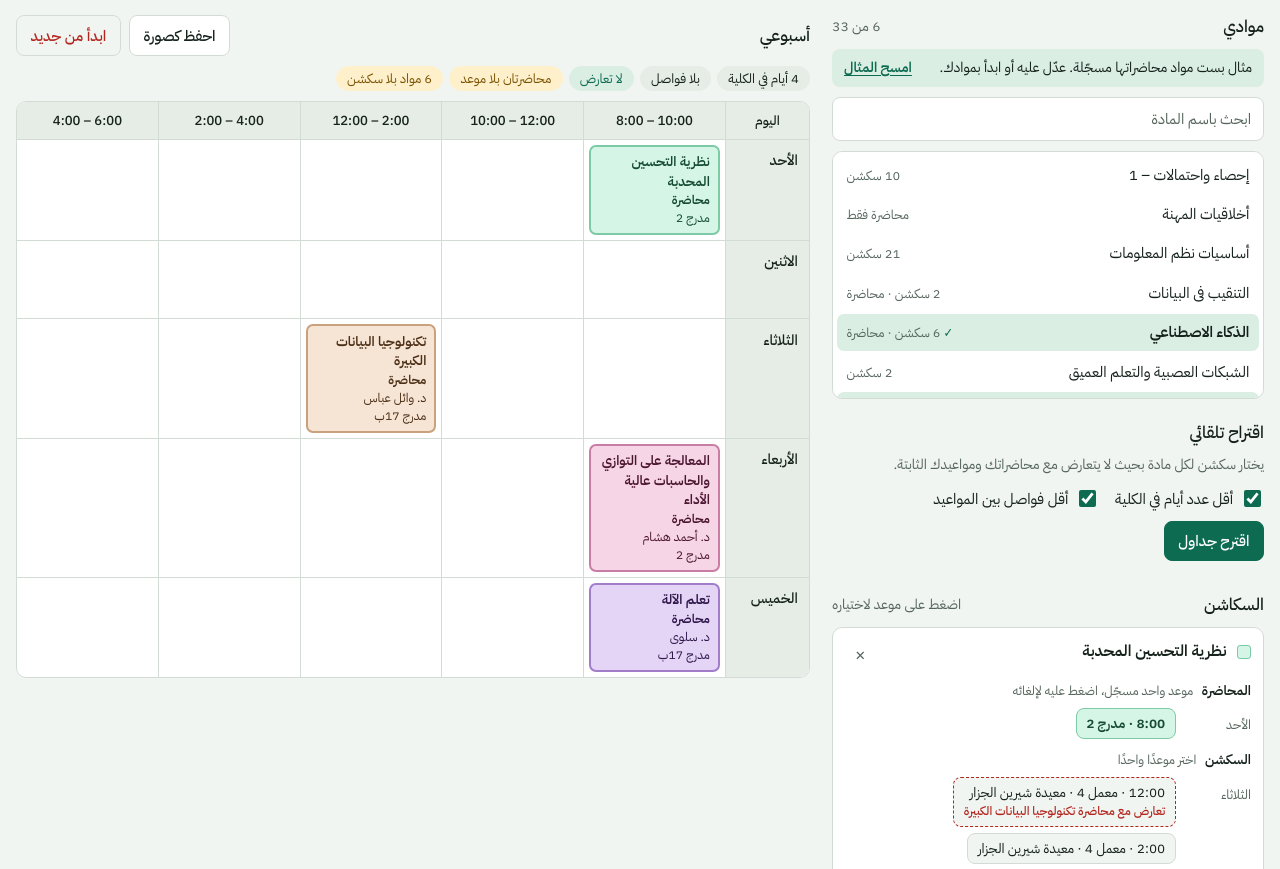
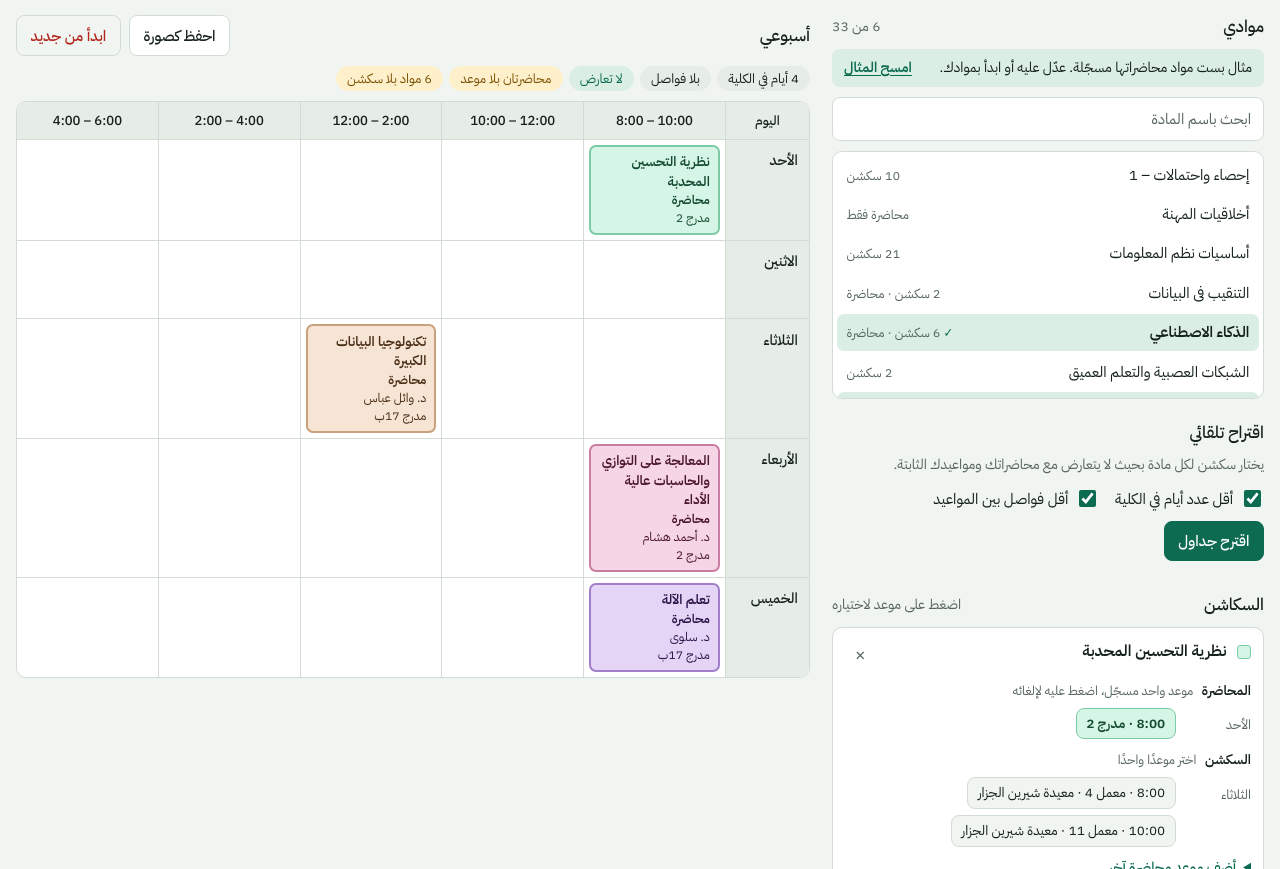
Before and after one commit to Yous2ef/Gadwaly, a plain HTML site: page index.html in a window 1280 px wide. Shown: the part 82-951 px from the top of the page. Drawn offline with Linux system fonts and the light colour scheme; a web font is replaced by a local one.

Commit message:
upDATE the time tAble

```diff
--- a/index.html
+++ b/index.html
@@ -342,21 +342,22 @@ const RAW = [
  [1,3,'stat1 H3 _; dm L12 saad; ai L3 abdallah; prog2 L13 agamal; prog3 L4 shereen; logic L10 shehab; math1 Q2 _; intro M1 esraa; intro M3 atef; db1 L11 asem; dstruct L2 ashraf'],
 
  [2,0,'isf M5 ayar; prog2 L13 sawar; sad1 Q4 samaa; logic L10 shehab; ml L4 omart; bi H3 yara; intro M1 hagar; intro M3 kamel; db1 L11 zahraa; dstruct L2 ashraf'],
- [2,1,'isf M5 ayar; prog2 L13 sawar; sad1 Q4 samaa; logic L10 shehab; intro M1 hagar; intro M3 kamel; dsintro Q2 yehia; os2 L4 omart; db1 L11 zahraa; dstruct L2 ashraf'],
- [2,2,'isf M5 ayar; prog2 L13 sawar; sad1 Q4 samaa; logic L10 shehab; ml L3 omart; bi H3 yara; intro M1 hagar; dsintro Q2 yehia; db1 L11 zahraa; dstruct L2 ashraf'],
- [2,3,'isf M5 ayar; mm L12 kamel; prog2 L13 sawar; sad1 Q4 samaa; logic L10 shehab; ml L3 omart; bi H3 yara; db1 L11 zahraa; dstruct L2 ashraf'],
+ [2,1,'isf M5 ayar; prog2 L13 sawar; sad1 Q4 samaa; logic L10 shehab; intro M1 hagar; intro M3 kamel; dsintro Q2 yehia; os2 L4 omart; ml L4 omart; db1 L11 zahraa; dstruct L2 ashraf'],
+ [2,2,'isf M5 ayar; prog2 L13 sawar; sad1 Q4 samaa; logic L10 shehab; bi H3 yara; intro M1 hagar; dsintro Q2 yehia; db1 L11 zahraa; dstruct L2 ashraf'],
+ [2,3,'isf M5 ayar; mm L12 kamel; prog2 L13 sawar; sad1 Q4 samaa; logic L10 shehab; ml L4 omart; bi H3 yara; db1 L11 zahraa; dstruct L2 ashraf'],
 
- [3,0,'isf M5 saad; ai L3 abdallah; prog2 L13 kamel; sad1 Q1 ramadan; logic L10 manar; db1 L11 omars; db2 L12 menna; dstruct L2 magdy'],
- [3,1,'isf M5 saad; ai L3 abdallah; prog2 L13 kamel; sad1 Q1 ramadan; logic L10 manar; dsp Q2 agamal; plc L4 ashraf; intro M1 yehia; intro M3 bishoy; db1 L11 omars; db2 L12 menna; dstruct L2 magdy'],
- [3,2,'isf M3 yara; ai L3 abdallah; prog2 L13 kamel; sad1 Q2 ramadan; logic L10 manar; bigd Q1 michel; intro M1 menna; dsintro H3 yehia; cvx L4 shereen; db1 L11 omars; dstruct L2 magdy'],
- [3,3,'isf M3 yara; ai L3 abdallah; prog2 L13 kamel; logic L10 manar; bigd Q1 michel; intro M1 menna; cvx L4 shereen; db1 L11 omars; dstruct L2 magdy'],
+ [3,0,'isf M5 saad; ai L3 abdallah; prog2 L13 kamel; sad1 Q1 ramadan; logic L10 manar; db1 L11 omars; db2 L12 menna; cvx L4 shereen; dstruct L2 magdy'],
+ [3,1,'isf M5 saad; ai L3 abdallah; prog2 L13 kamel; sad1 Q1 ramadan; logic L10 manar; dsp Q2 agamal; plc L4 ashraf; intro M1 yehia; intro M3 bishoy; cvx L11 shereen; bigd H3 michel; db1 L11 omars; db2 L12 menna; dstruct L2 magdy'],
+ [3,2,'isf M3 yara; ai L3 abdallah; prog2 L13 kamel; sad1 Q2 ramadan; logic L10 manar; intro M1 menna; dsintro H3 yehia; db1 L11 omars; dstruct L2 magdy'],
+ [3,3,'isf M3 yara; ai L3 abdallah; prog2 L13 kamel; logic L10 manar; bigd Q4 michel; intro M1 menna; db1 L11 omars; dstruct L2 magdy'],
 
  [4,0,'stat1 H3 _; isf M3 ayaa; isf M5 michel; ai L5B abdallah; nn L4 omart; prog2 L13 sawar; stor L3 yara; dcom Q1 ibrahim; logic L10 hanafy; bigd L2 zahraa; math1 Q2 _; img1 L12 manar; intro M1 menna'],
  [4,1,'stat1 H3 _; isf M3 ayaa; isf M5 michel; nn L12 omart; prog2 L13 shereen; dcom Q1 ibrahim; logic L10 manar; comm L4 hanafy; bigd L2 zahraa; org L3 abdallah; math1 Q2 _; intro M1 menna'],
  [4,2,'stat1 H3 _; isf M5 michel; isf M3 ayaa; par L3 abdallah; prog2 L13 shereen; stor L2 yara; dcom Q1 ibrahim; logic L10 hanafy; math1 Q2 _; intro M1 menna'],
  [4,3,'stat1 H3 _; par L3 abdallah; prog2 L13 shereen; stor L2 yara; dcom Q1 ibrahim; logic L10 hanafy; math1 Q2 _; intro M1 menna; db1 L11 omars'],
 
- [5,1,'dstruct L13 magdy'],
+ [5,0,'db2 L3 asem'],
+ [5,1,'dstruct L13 magdy; db2 L2 asem'],
  [5,2,'stat1 H3 _; isf M5 ayaa; isf M3 ramadan; sqa L3 hagar; dcom Q1 bishoy; logic L10 hanafy; math1 Q2 _; intro M1 atef; db1 L4 yehia; db1 L11 amr; db2 L2 asem; dstruct L13 magdy'],
  [5,3,'stat1 H3 _; isf M5 ayaa; isf M3 esraa; dcom Q1 bishoy; logic L10 hanafy; math1 Q2 _; net2 L12 atef; db1 L4 yehia; db1 L11 amr; db2 L2 asem; dstruct L13 magdy']
 ];
```
